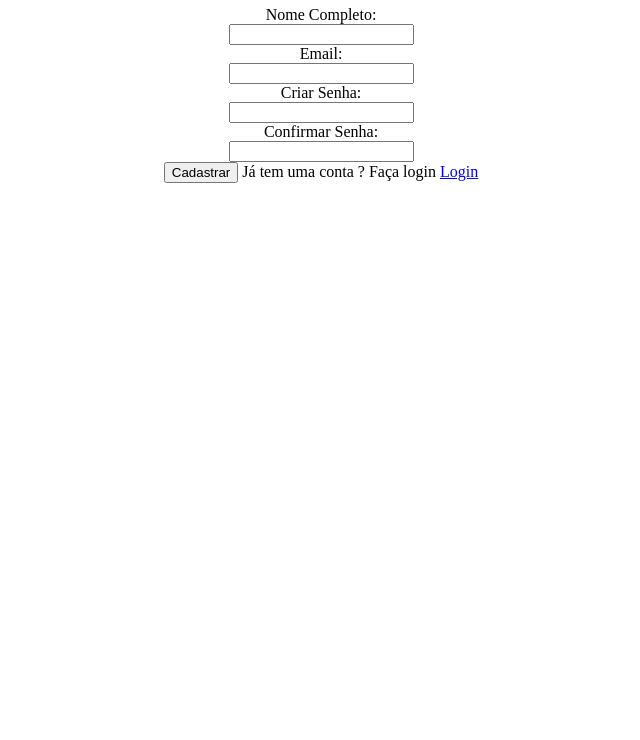
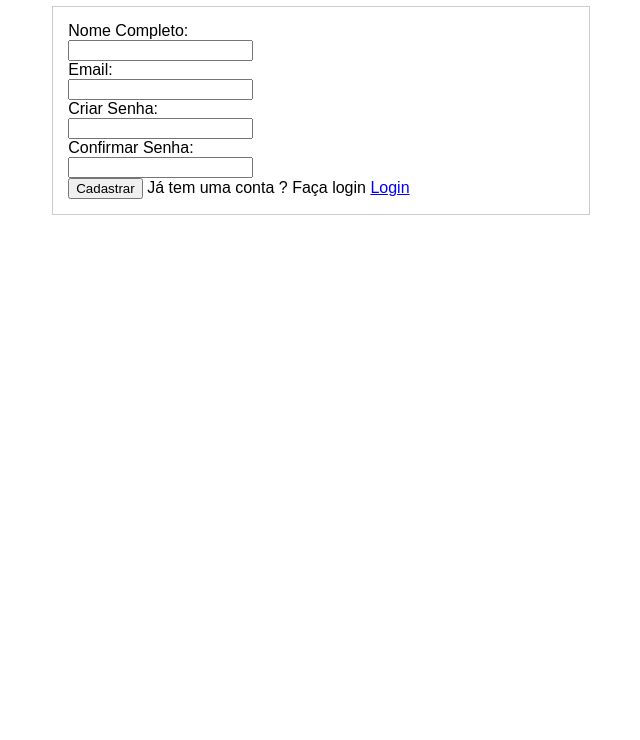
Before and after one commit to Santiago-Batista/Base-de-Telas-de-um-Sistema-de-RH--Est-tico-, a plain HTML site: page cadastro.html in a window 1280 px wide. Shown: the part 60-800 px from the top of the page, without its empty margins (319-959 px from the left). Drawn offline with Linux system fonts and the light colour scheme.

Commit message:
new project

```diff
--- a/home.css
+++ b/home.css
@@ -0,0 +1,13 @@
+
+
+body {
+
+    font-family: arial, sans-serif;
+    background: #ffffff00;
+}
+
+.navbar {
+    background: #0d6efd;
+    padding: 10px;
+    color: white;
+}
--- a/meu.css
+++ b/meu.css
@@ -5,3 +5,8 @@ body, h1
 h1,a{
     color: blue;
 }
+body {
+
+    font-family: arial, sans-serif;
+    background: #ffffff00;
+}
--- a/meu2.css
+++ b/meu2.css
@@ -1,7 +1,20 @@
-form, h1
-{
-    text-align: center;
-}
+
 h1,a{
     color: blue;
 }
+body {
+
+    font-family: arial, sans-serif;
+    background: #ffffff00;
+}
+form{
+    background: white;
+    width: 40%;
+    margin: 20px auto;
+    padding: 15px;
+    border: 1px solid #ccc;
+
+}
+h1{
+    text-align: center;
+}
```
